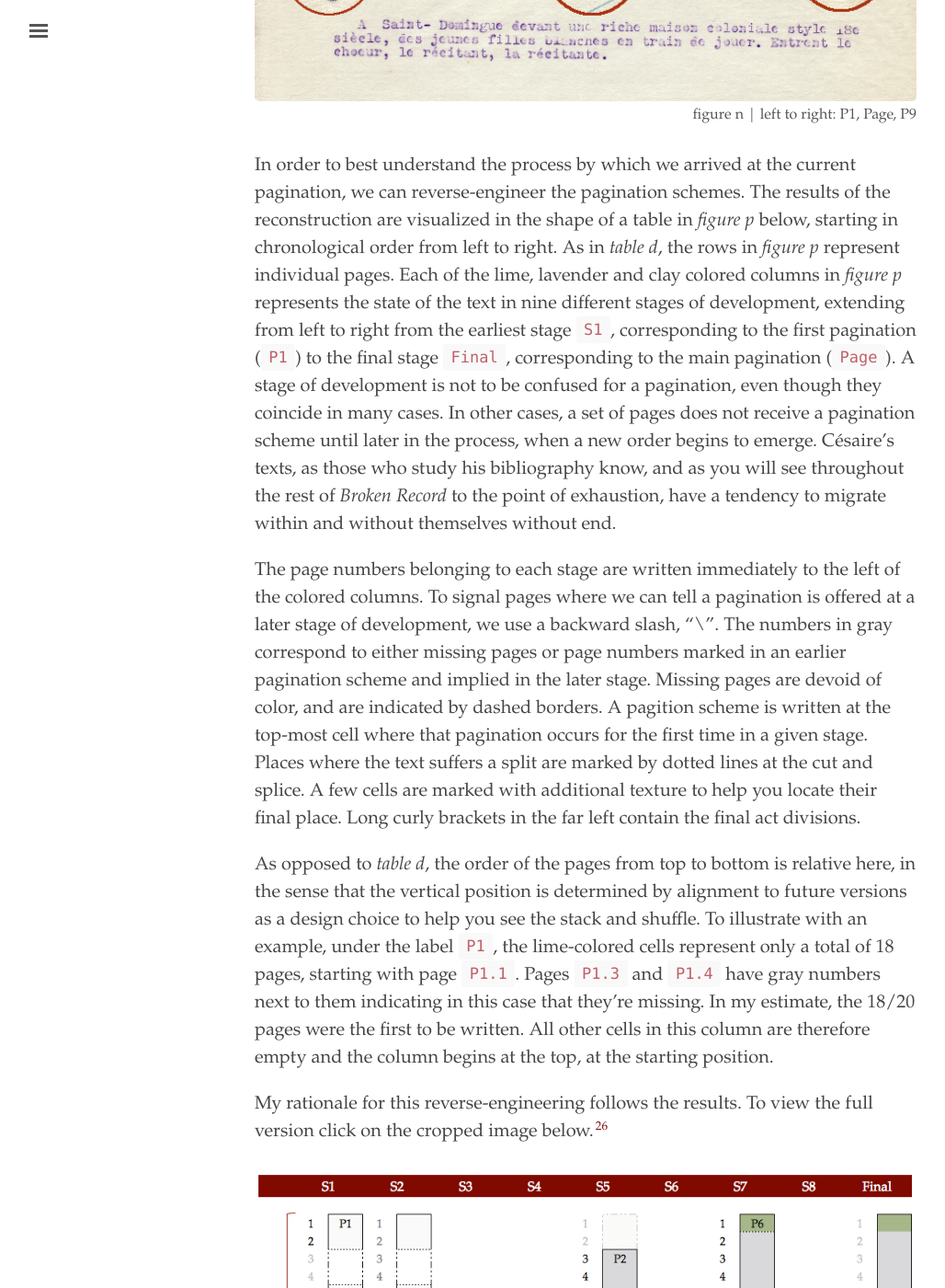
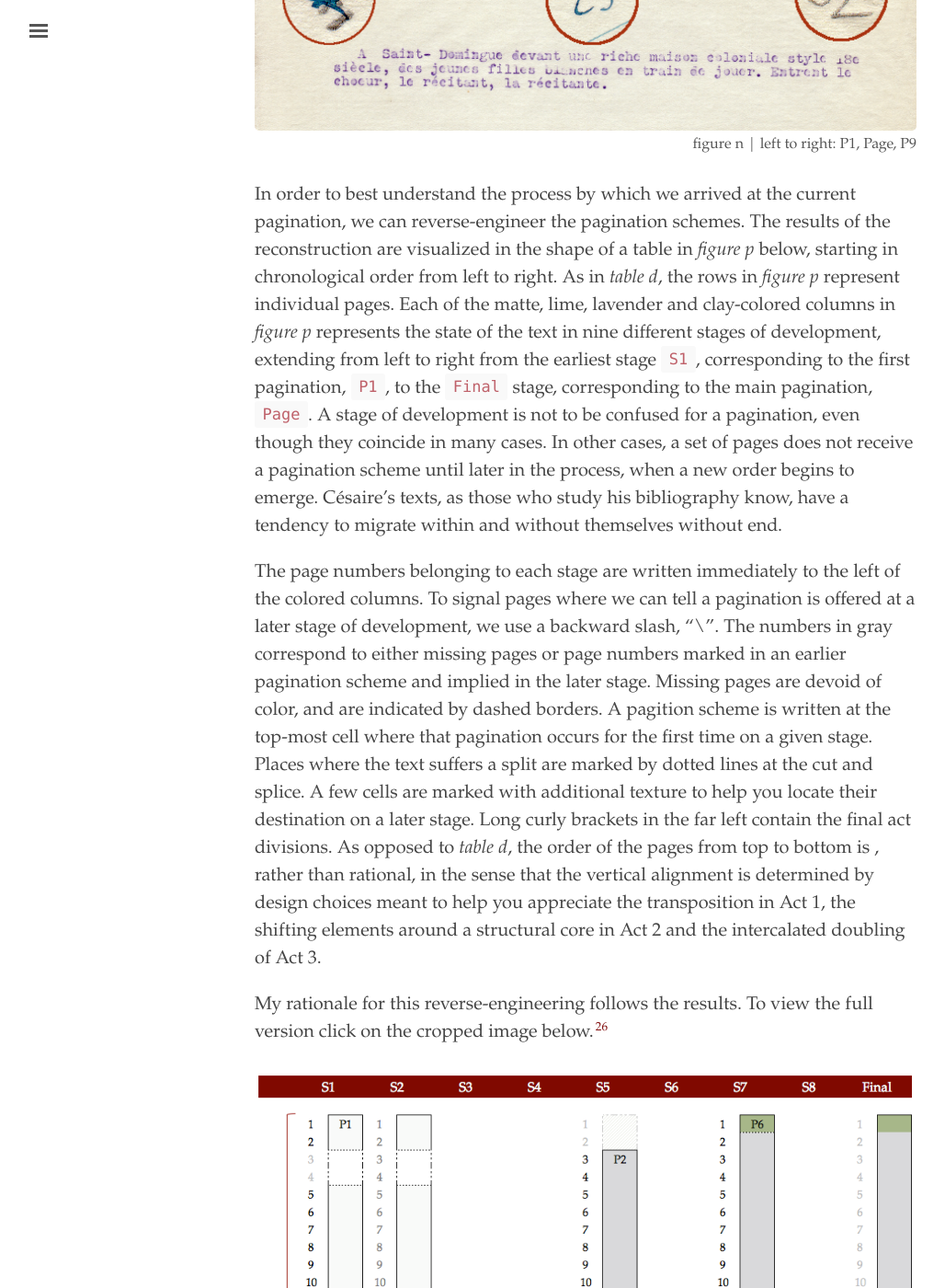
Before and after one commit to elotroalex/record, a Jekyll site: the page built from _chapters/01-nebula.md, in a window 1280 px wide and 1400 px high, scrolled down 16126 px. Shown: the whole window at 92% size, without its empty margins (3-1031 px from the left). Built offline with Jekyll 4.4.1, drawn with Linux system fonts in a browser that asks for light colours; some of the changed text lies outside the part shown.

Commit message:
copy-editing of nebula

```diff
--- a/_chapters/01-nebula.md
+++ b/_chapters/01-nebula.md
@@ -104,11 +104,11 @@
 
 Besides direct overwrites with the typewriter, the text was revised using a variety of instruments likely handheld by Césaire himself. And analysis of the handwriting—a slight forward slant, a tendency for flat diacritics, sharp connecting strokes, a peculiarly open *p*, etc.—confirms these revisions belong to the same hand that revised the ~1938 typescript of the *Cahier d'un retour natal* archived at the Bibliothèque de l'Assemblée nationale in Paris.
 
-The different types of handwriting instruments used in the *the Saint-Dié witness* are catalogued in [table b]({{site.baseurl}}/fragiles/table-b/) by the pages in which traces can be found. Blue ink markings, ranging in hue from light to dark, are by far the most common, and they are almost universally present in the typescript. The final pagination itself is almost exclusively written in blue ink. Unless we are allowed a "thermal desorption and gas chromatography-mass spectrometry" of the blue ink[^b8], we won't be able to determine whether we are indeed talking about two different types of ink, or whether the same ink became darker with age, or under certain atmospheric conditions. In any case, I distinguish between them aided solely by comparison between samples. These are indicated in *table b* as `Blue Ink` and `Dark Ink`. Revisions made with blue ink range from corrections to substantial additions.
+The different types of handwriting instruments used in the *the Saint-Dié witness* are catalogued in [table b]({{site.baseurl}}/fragiles/table-b/) by the pages in which traces can be found. Blue ink markings, ranging in hue from light to dark, are by far the most common, and they are almost universally present in the typescript. The final pagination itself is almost exclusively written in blue ink. Unless we are allowed a "thermal desorption and gas chromatography-mass spectrometry" of the blue ink[^b8], we won't be able to determine whether we are indeed talking about two different types of ink, or whether the same ink became darker with age, or under certain atmospheric conditions. In any case, I distinguish between them aided solely by comparison between samples. These are indicated in *table b* as `blue ink` and `dark ink`. Revisions made with blue ink range from corrections to substantial additions.
 
-Distinguishable `Red Ink` markings can be found in a few scant pages belonging in the first two acts. The red ink plays an important role in erasing some of the historical traces from the typescript.
+Distinguishable `red ink` markings can be found in a few scant pages belonging in the first two acts. The red ink plays an important role in erasing some of the historical traces from the typescript.
 
-Pencil markings come in three varieties, ranging from most common to most rare: `Light Pencil`, `Dark Pencil` and `Red Pencil`. The `Light Pencil` is somewhere in the graphite hardness range of 1H and HB, probably your everyday No. 2. The `dark pencil`, with more clay in the lead, ranges between 2B and 4B. Most dark and light pencil markings seem to occur during the middle stages of composition, and they play an important role in the temporal shift of key episodes and pages. The `Red Pencil` is a soft pencil, and can only be found on four pages at the latest stage of composition, in the episode of the parliamentarians.
+Pencil markings come in three varieties, ranging from most common to most rare: `light pencil`, `dark pencil` and `red pencil`. The `light pencil` is somewhere in the graphite hardness range of 1H and HB, probably your everyday No. 2. The `dark pencil`, with more clay in the lead, ranges between 2B and 4B. Most pencil markings seem to occur during the middle stages of composition, and they play an important role in the temporal shift of key episodes and pages. The `red pencil` is a soft pencil, and can only be found on four pages at the latest stage of composition, in the episode of the parliamentarians.
 
 {% include image.html
     img="fig-g.jpg"
@@ -154,7 +154,7 @@
 
 The Saint-Dié witness also yields many unique material clues, some helpful, some odd. We still don't know the typewriter that was used, but some clues point in the direction of an answer. The type alignment in page 52 and 62, for example, is slanted—as if the paper locating guide was missing, or simply ignored. On many of the pages where carbon paper was used, four evenly-spaced columns of residue are visible to the naked eye. What machine produced such effects? A Remington? A Japy? An investigation of the type produced by period machines might answer the question.
 
-Some of these unique traces give us very useful clues about the order of composition and revision. On page 70, for example, traces of `Blue Ink` matching the corrections on page 69 suggest the pages were stacked in order when the revisions were made. This also implies that these corrections were made after the typescript had achieved its current ordering, since page 70 belongs to a set of three pages that followed page 41 according to a previous pagination.
+Some of these unique traces give us very useful clues about the order of composition and revision. On page 70, for example, traces of `blue ink` matching the corrections on page 69 suggest the pages were stacked in order when the revisions were made. This also implies that these corrections were made after the typescript had achieved its current ordering, since page 70 belongs to a set of three pages that followed page 41 according to a previous pagination.
 
 Other traces suggest working methods. The verso of page 71, for example, is a reverse mirror image of the front of the page, suggesting the typist accidentally placed a second, black carbon paper facing the wrong way. This implies that at least 3 copies of that page were attempted using the sandwich method: the missing original, (with blue carbon paper behind), our First Copy (with the flipped black carbon paper behind), and a missing third.
 
@@ -164,7 +164,7 @@
 
 We are now ready to retreive the last key: pagination. In total, we can count ten different pagination schemes spread throughout the typescript. The pagination schemes are catalogued in [table d]({{site.baseurl}}/fragiles/table-d/). The schemes are differentiated from each other by the writing tool used and their position at the top of the pages, and though they imply an order of composition, this is not always the case.
 
-Most pages have more than one set of numbers on them. Three sets of numbers come from a hand other than Césaire's: the cataloguer’s numeration, the first pagination, labeled `P1`, and a set of typewritten pagination on several pages, `P3`. The last numeration added by Césaire determines the actual order of the pages as we find them today (`Page` in *tables a-d*)[^14]. This numeration will provide our canonical reference for this work, often in parentheses.[^15] The page sequence established by `Page` is reinforced by the added pagination of a Saint-Dié des Vosges librarian, which I assume to be Albert Ronsin, who received the witness from Claire Goll, after Yvan's death[^b3]. I’d divide the rest of the numbering into two periods, early and late. The late paginations `P6-P8` begin when `P6` introduces a continuous numeration that encompasses and organizes most of the text as we find it now, going from `P6.1` to `P6.103`. The early ones `P1-P5` mark a period of reorientation and experiment, where whole sections will change relative position or be heavily revised. The different pagination numbers also provide us with the principal criteria for re-organizing the text into smaller blocks to help us orient our genetic analysis of the text.
+Most pages have more than one set of numbers on them. Three sets of numbers come from a hand other than Césaire's: the cataloguer’s numeration, the first pagination, labeled `P1`, and a set of typewritten pagination on several pages, `P3`. The last numeration added by Césaire determines the actual order of the pages as we find them today (`Page` in *tables a-d*)[^14]. This numeration will provide our canonical reference for this work, often in parentheses.[^15] The page sequence established by `Page` is reinforced by the added pagination of a Saint-Dié des Vosges librarian, which I assume to be Albert Ronsin, who received the witness from Claire Goll, after Yvan's death[^b3]. I’d divide the rest of the numbering into two periods, early and late. The late paginations `P6-P8` begin when `P6` introduces a continuous numeration that encompasses and organizes most of the text as we find it now, going from `P6.1` to `P6.103`. The early ones `P1-P5` mark a period of reorientation and experiment, where whole sections will change their place in the order or be heavily revised. The different pagination numbers also provide us with the principal criteria for re-organizing the text into smaller blocks to help us orient our genetic analysis of the text.
 
 
 {% include image.html
@@ -173,11 +173,9 @@
     caption="figure n | left to right: P1, Page, P9" %}
 
 
-In order to best understand the process by which we arrived at the current pagination, we can reverse-engineer the pagination schemes. The results of the reconstruction are visualized in the shape of a table in *figure p* below, starting in chronological order from left to right. As in *table d*, the rows in *figure p* represent individual pages. Each of the lime, lavender and clay colored columns in *figure p* represents the state of the text in nine different stages of development, extending from left to right from the earliest stage `S1`, corresponding to the first pagination (`P1`) to the final stage `Final`, corresponding to the main pagination (`Page`). A stage of development is not to be confused for a pagination, even though they coincide in many cases. In other cases, a set of pages does not receive a pagination scheme until later in the process, when a new order begins to emerge. Césaire's texts, as those who study his bibliography know, and as you will see throughout the rest of *Broken Record* to the point of exhaustion, have a tendency to migrate within and without themselves without end.
+In order to best understand the process by which we arrived at the current pagination, we can reverse-engineer the pagination schemes. The results of the reconstruction are visualized in the shape of a table in *figure p* below, starting in chronological order from left to right. As in *table d*, the rows in *figure p* represent individual pages. Each of the matte, lime, lavender and clay-colored columns in *figure p* represents the state of the text in nine different stages of development, extending from left to right from the earliest stage `S1`, corresponding to the first pagination, `P1`, to the `Final` stage, corresponding to the main pagination, `Page`. A stage of development is not to be confused for a pagination, even though they coincide in many cases. In other cases, a set of pages does not receive a pagination scheme until later in the process, when a new order begins to emerge. Césaire's texts, as those who study his bibliography know, have a tendency to migrate within and without themselves without end.
 
-The page numbers belonging to each stage are written immediately to the left of the colored columns. To signal pages where we can tell a pagination is offered at a later stage of development, we use a backward slash, "\\". The numbers in gray correspond to either missing pages or page numbers marked in an earlier pagination scheme and implied in the later stage. Missing pages are devoid of color, and are indicated by dashed borders. A pagition scheme is written at the top-most cell where that pagination occurs for the first time in a given stage. Places where the text suffers a split are marked by dotted lines at the cut and splice. A few cells are marked with additional texture to help you locate their final place. Long curly brackets in the far left contain the final act divisions.
-
-As opposed to *table d*, the order of the pages from top to bottom is relative here, in the sense that the vertical position is determined by alignment to future versions as a design choice to help you see the stack and shuffle. To illustrate with an example, under the label `P1`, the lime-colored cells represent only a total of 18 pages, starting with page `P1.1`. Pages `P1.3` and `P1.4` have gray numbers next to them indicating in this case that they're missing. In my estimate, the 18/20 pages were the first to be written. All other cells in this column are therefore empty and the column begins at the top, at the starting position.
+The page numbers belonging to each stage are written immediately to the left of the colored columns. To signal pages where we can tell a pagination is offered at a later stage of development, we use a backward slash, "\\". The numbers in gray correspond to either missing pages or page numbers marked in an earlier pagination scheme and implied in the later stage. Missing pages are devoid of color, and are indicated by dashed borders. A pagition scheme is written at the top-most cell where that pagination occurs for the first time on a given stage. Places where the text suffers a split are marked by dotted lines at the cut and splice. A few cells are marked with additional texture to help you locate their destination on a later stage. Long curly brackets in the far left contain the final act divisions. As opposed to *table d*, the order of the pages from top to bottom is , rather than rational, in the sense that the vertical alignment is determined by design choices meant to help you appreciate the transposition in Act 1, the shifting elements around a structural core in Act 2 and the intercalated doubling of Act 3.
 
 My rationale for this reverse-engineering follows the results. To view the full version click on the cropped image below.[^b7]
 
@@ -189,7 +187,9 @@
     caption="figure p | nine stages (top)" %}
 </div>
 
-The fact that both `P1` and `P2` cohere around separate and distinct paper support, and their paginations stand unaccompanied by any other pagination until `S6` establishes a global sequence for the play with `P6` and `P7`, makes it difficult for us to choose between them with empirical certainty for the title of earliest extant segment in the typescript. My analysis bends me in the direction of the 18 pages marked `P1` (23-40), all using `coco` paper.[^17] I indicate this choice in *figure p* as `S1`.
+The fact that both `P1` and `P2` cohere around separate and distinct paper support, and that their paginations stand unaccompanied by any other pagination until `S6` assigns a global sequence to the text by combining `P6` and `P7`, makes it difficult for us to choose between them with empirical certainty for the title of earliest extant segment in the typescript. My analysis bends me in the direction of the 18 pages marked `P1` (23-40), all using `coco` paper.[^17] I indicate this choice in *figure p* as `S1`.
+
+Let me illustrate the way the graphic works using this example: Under the label `S1`, the matte-colored cells represent only a total of 18 pages, the pages of `P1`, starting with page `P1.1`. Pages `P1.3` and `P1.4` have gray numbers next to an empty space surrounded by dashed lines, indicating in this case that they're missing, but implied. Since I estimate that these 18/20 pages were the first to be written, all other cells in this column are empty below the colored cells. Because `P1.1`, by definition has the number 1 written on it at the top, and because I want to emphasize the drastic forward shift of these pages at a later stage of composition, I placed the column right at the top, in the starting position of our left-to-right reading order.
 
 The handwriting used for this pagination is different from Césaire's, and it can be found on the top left of its pages, very close to the corner. To reiterate, the pagination of the extant pages is indicated on the table by the black numbers under the `P1` column. At this early stage, we have no evidence that Césaire envisioned his work in progress as a three-act drama—but despite his fib to Beloux, the early pages do suggest Césaire was writing a play meant for the stage. The segment begins without the heading “*Acte*” at the top of page 1, as all other pages marked 1 do in the other numeration schemes. `coco`, the thin white paper, is also not present in any other pagination scheme. Only in one other case does a specific kind of paper correspond to a specific pagination scheme: `batata` and `P2`—the failed candidate for `S1`.
 
@@ -211,11 +211,11 @@
 
 Although the changes to Act 2 could be considered minor in relation to the whole text, they are substantial relative to Act 2 itself. As you can see from *[figure p](#figure-p)*, the changes after `P5` comprise about 1/4<sup>th</sup> of the final text of Act 2. Several of these changes are also attempts at reframing the act. Starting with `P6.68`, and following with `P8.41'-41'''` we see an effort to change the way the act begins and ends.
 
-Determining which came first, `P6`, `P7` or `P8`, has not proved to be an easy task. Two of the segments were revised with a writing instrument, `P7` with `Red Pencil`, and `P8` with `Dark Ink`. However, they both use the same kind of paper that comes into play after `P6`, `durian`. Moreover, while both have blocks of pages that relocate before the final organization, the transpositions of the former take place in the middle of the text, while the transpositions of the latter take place around the frame, making it difficult for us to determine their relative order of composition.
+Determining which came first, `P6`, `P7` or `P8`, has not proved to be an easy task. Two of the segments were revised with a writing instrument, `P7` with `red pencil`, and `P8` with `dark ink`. However, they both use the same kind of paper that comes into play after `P6`, `durian`. Moreover, while both have blocks of pages that relocate before the final organization, the transpositions of the former take place in the middle of the text, while the transpositions of the latter take place around the frame, making it difficult for us to determine their relative order of composition.
 
 Complicating us further, the `P8.41'-41'''` set includes characters not present in the rest of the drama, *Les bonnes gens* and the *Déterreurs des pierres*, and `P7.47` includes an all too common poetic exchange between the Reciters and Toussaint, making both the set and the single page relatively portable. All of these may have been written without a clear resting place in mind. The exeption to this mobility are both `P7.48` and `P7.56-57`, which fall under the episode of "*des parlementaires*."
 
-I end up placing `P8` in `S8` after all because of one basic inference: `P6.42` was written during `S5` as the beginning of Act 2, and takes on the number 42 at the top of the page as part of the `P6` sequence, and it does so with the same stroke of the pen that erases the words "Acte II" from the header. That means that at this point, page 41 already had that number and title. Since P8 is nothing other than a three-page insert between these two, that gives us some reason to suspect they were written at a later stage. In the end we can be flexible ourselves and consider these late stages to be part of a final push to get the pages in order, and the typescript complete.
+I end up placing `P8` in `S8` after all because of one basic inference: `P6.42` was written during `S5` as the beginning of Act 2, and takes on the number 42 at the top of the page as part of the `P6` sequence, and it does so with the same stroke of the pen that erases the words "Acte II" from the header. That means that at this point, page 41 already had its number and current title, "Acte II." Since P8 is nothing other than a three-page insert between these two, that gives us some reason to suspect they were written at a later stage. In the end we can be flexible ourselves and consider these late stages to be part of the same final push to get the pages in order and declare the drama done.
 
 Finally, the `Page` pagination adopts most of the numbering of `P6`, with some from `P7` and `P8`. The process continuously shifts the overall numeration down to accommodate all extra pages added after `P6`, right up until the last moment, when the transposition of `P8.41-41’’’` to the end of Act 2 tilts the sequence up a bit, and is the only major change of this stage. The final sequence in `Page` is how the witness is ordered in a folder at the Fonds Claire et Yvan Goll near the German border today.
 
@@ -243,7 +243,7 @@
 
 [^b8]: Bügler, Jürgen H., Hans Buchner, and Anton Dallmayer. “Age Determination of Ballpoint Pen Ink by Thermal Desorption and Gas Chromatography-Mass Spectrometry.” Journal of Forensic Sciences 53.4 (2008): 982–988. PubMed. Web. I did not read the full article, but certainly enjoyed the abstract.
 
-[^b9]: Page 41 leans two ways. On the one hand the page is clearly marked as the beginning of Act 3 before a correction makes it the beginning of Act 2. The page also flows into `P3.2` through a simple bibliographic accident: Page 41 ends with the speaker "La Recitante", but no speech, close to the bottom of the page, having run out of space; `P3.2` begins with a speech close to the top of the page, but no speaker. One objection to this bibliographic evidence, would be the speech itself, which places in the mouth of the Recitress the idea that Toussaint's punishment was part of "*une justice suprème*," a supreme justice. An attentive reading of the ethical ambivalence of CRR dismisses this quibble. A possibility is that the page was indeed written posterior to `P3` as a replacement for the original `P3.1` and the speaker without a speech at the bottom of the page was done to accomodate the speech on the next page.<br>Much stronger is the bibliographical evidence pulling page 41 in the other direction. The page is written on `durian` paper, with the page number 41 written with `Dark Ink`, doubly grouping the page with `P8`, which follow it immediately as `P8.41'-41'''`. One thing is clear, the page was written before the `P6.49` which replaces it as the introduction to Act 3.
+[^b9]: Page 41 leans two ways. On the one hand the page is clearly marked as the beginning of Act 3 before a correction makes it the beginning of Act 2. The page also flows into `P3.2` through a simple bibliographic accident: Page 41 ends with the speaker "La Recitante", but no speech, close to the bottom of the page, having run out of space; `P3.2` begins with a speech close to the top of the page, but no speaker. One objection to this bibliographic evidence, would be the speech itself, which places in the mouth of the Recitress the idea that Toussaint's punishment was part of "*une justice suprème*," a supreme justice. An attentive reading of the ethical ambivalence of CRR dismisses this quibble. A possibility is that the page was indeed written posterior to `P3` as a replacement for the original `P3.1` and the speaker without a speech at the bottom of the page was done to accomodate the speech on the next page.<br>Much stronger is the bibliographical evidence pulling page 41 in the other direction. The page is written on `durian` paper, with the page number 41 written with `dark ink`, doubly grouping the page with `P8`, which follow it immediately as `P8.41'-41'''`. One thing is clear, the page was written before the `P6.49` which replaces it as the introduction to Act 3.
 
 
 [^a1]: \[But this first work, I never envisioned it "staged"; I wrote it above all as a poem. However, this text is of the utmost importance to me because it is a work that is both free and well situated in its environment—the Caribbean. It is a bit like the nebula where all the other future worlds that constitute my other works come from.\] My translations unless otherwise indicated.
--- a/public/css/ed.css
+++ b/public/css/ed.css
@@ -196,6 +196,7 @@
 h2 {
 	margin-top: 2rem;
 	font-size: 1.1rem;
+  margin-bottom: 0.6rem;
 }
 
 h3, h4, h5 {
```
Also changed, not shown: 1 other file.
